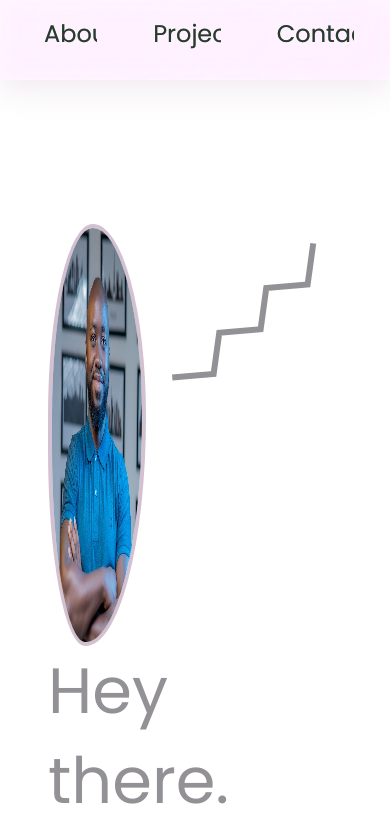
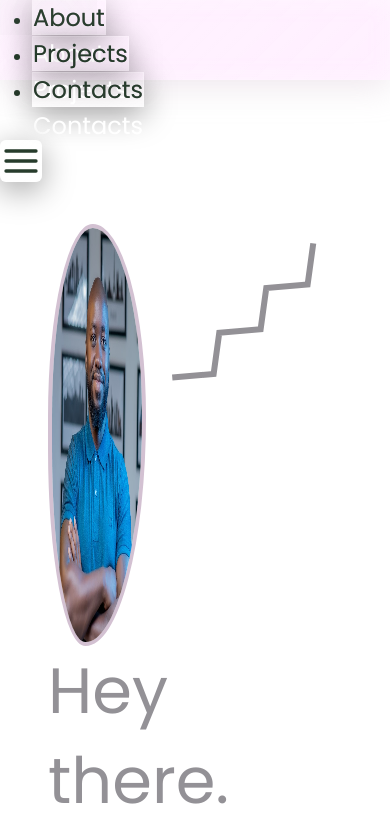
Before and after one commit to Thoth1111/my_portfolio, a React (Vite) app: page / in a window 390 px wide. Shown: the top 840 px of the page. Built offline with nearby package versions, Linux system fonts and the light colour scheme.

Commit message:
Add mobile menu to Navbar component

```diff
--- a/src/components/Navbar.jsx
+++ b/src/components/Navbar.jsx
@@ -1,7 +1,53 @@
-import React from 'react';
+import React, { useState, useEffect } from 'react';
+import Menu from '../assets/images/menu.svg';
+import x from '../assets/images/x.svg';
 
 const Navbar = () => {
+    const [isMobile, setIsMobile] = useState(false);
+    const [showMenu, setShowMenu] = useState(false);
+    const [closer, setCloser] = useState(false);
+
+    const handleMenuToggle = () => {
+        setShowMenu(!showMenu);
+        setCloser(!closer);
+    };
+
+    useEffect(() => {
+        const handleResize = () => {
+            if (window.innerWidth <= 768) {
+                setIsMobile(true);
+            } else {
+                setIsMobile(false);
+            }
+        };
+
+        handleResize();
+
+        window.addEventListener('resize', handleResize);
+        return () => window.removeEventListener('resize', handleResize);
+    }, []);
+
     return (
+        <>
+        { isMobile ? (
+            <div className="nav-menu">
+                <ul className={`mobile-menu gap-5 ${showMenu ? 'active' : ''}`}>
+                    <li className="nav-item">
+                        <a className="nav-font glassy" href="#about">About</a>
+                    </li>
+                    <li className="nav-item">
+                        <a className="nav-font glassy" href="#projects">Projects</a>
+                    </li>
+                    <li className="nav-item">
+                        <a className="nav-font glassy" href="#contacts">Contacts</a>
+                    </li>
+                </ul>
+                { closer ? <img onClick={handleMenuToggle} src={x} className="menu-icon rounded mt-3 pl-2 glassy"/>
+                : <img onClick={handleMenuToggle} src={Menu} className="menu-icon rounded mt-3 pl-2 glassy"/>
+                }
+            </div>
+        )
+        :(
             <nav className="nav-menu py-2 px-4">
                 <div className="d-flex justify-content-center align-items-center gap-5 container-fluid">
                     <a className="nav-font rounded p-2" href="#about">About</a>
@@ -10,6 +56,8 @@ const Navbar = () => {
                     <a className="nav-font rounded p-2" href="#contacts">Contacts</a>
                 </div>
             </nav>
+        )}
+        </>
     );
 };
 
```
Lines whose indentation alone changed are shown as unchanged.
